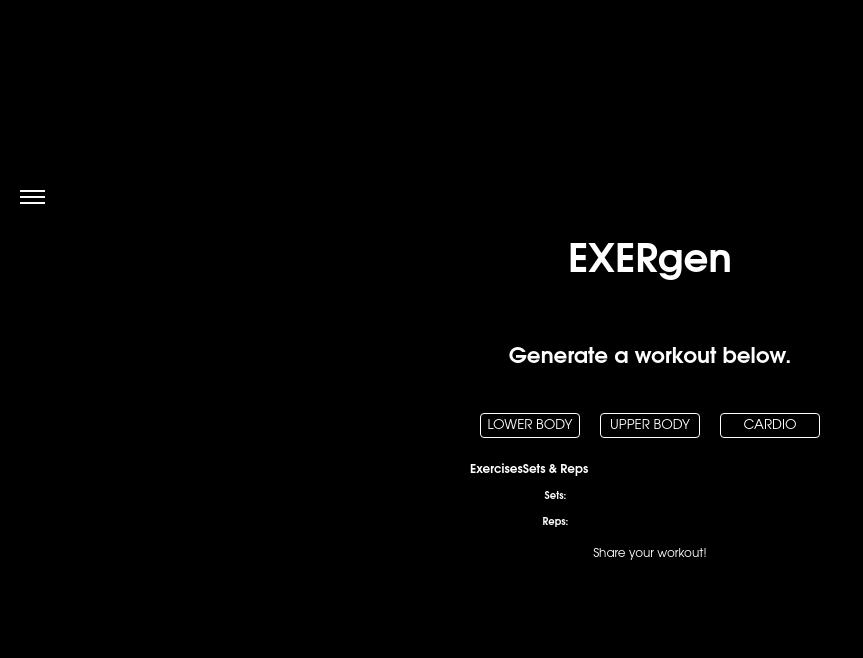
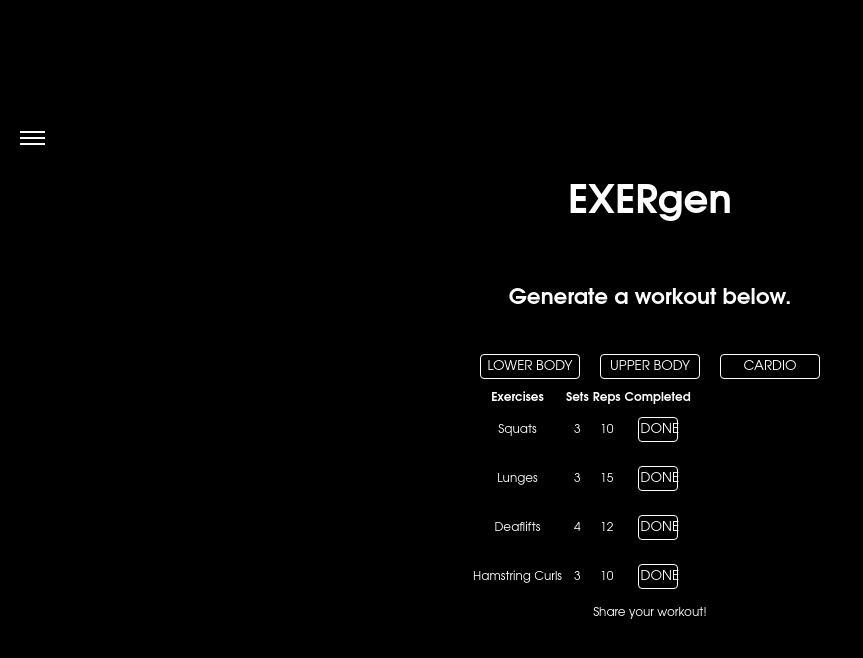
Before and after one commit to rebeccauranga/react-mini-project, a React (Create React App) app: page /workouts in a window 1280 px wide. Shown: the top 658 px of the page, without its empty margins (0-863 px from the left). Built offline with nearby package versions, Linux system fonts and the light colour scheme.

Commit message:
creates table skeleton

```diff
--- a/package.json
+++ b/package.json
@@ -3,7 +3,9 @@
   "version": "0.1.0",
   "private": true,
   "dependencies": {
+    "bootstrap": "^4.3.1",
     "react": "^16.8.6",
+    "react-bootstrap": "^1.0.0-beta.8",
     "react-dom": "^16.8.6",
     "react-router": "^5.0.0",
     "react-router-dom": "^5.0.0",
--- a/src/Components/LowerBodyExercises.js
+++ b/src/Components/LowerBodyExercises.js
@@ -1,4 +1,5 @@
 import React from 'react';
+import Table from 'react-bootstrap/Table';
 
 const lowerBodyExercises = ['Back Squats', 'Sumo Deadlifts', 'Goblet Squats', 'Romanian Deadlifts', 'Hip Thrusts', 'Jump Squats', 'Lunges', 'Curtsy Lunges', 'Split Squat', 'Front Squat', 'Step Ups', 'Hamstring Curls', 'Leg Extension', 'Leg Press', 'Reverse Lunges']
 
@@ -14,16 +15,73 @@ class LowerBodyExercises extends React.Component {
         console.log(this.props.exercises);
         return (
             <div>
-            <h4>Exercises</h4>
-               <ul className={this.state.class}>
-                {this.props.lowerExercises.map(ex => (
+            {/* <h4>Exercises</h4> */}
+            <Table striped bordered hover>
+                <thead>
+                    <tr>
+                    <th>Exercises</th>
+                    <th>Sets</th>
+                    <th>Reps</th>
+                    <th>Completed</th>
+                    </tr>
+                </thead>
+                <tbody>
+                            {/* {this.props.lowerExercises.map(ex => (
+                                lowerBodyExercises[ex]
+                            ))} */}
+                    <tr>
+                        {/* <td> {this.props.lowerExercises.map(ex => (
+                                lowerBodyExercises[ex]
+                            ))}</td>
+                        <td>3</td>
+                        <td>10</td>
+                        <td>
+                        <button className={"done"} onClick={this._changeTextState}>Done</button>
+                        </td> */}
+                        <td>Squats</td>
+                        <td>3</td>
+                        <td>10</td>
+                        <td>
+                        <button className={"done"} onClick={this._changeTextState}>Done</button>
+                        </td>
+                    </tr>
+                    <tr>
+                        <td> Lunges</td>
+                        <td>3</td>
+                        <td>15</td>
+                        <td>
+                        <button className={"done"} onClick={this._changeTextState}>Done</button>
+                        </td>
+                    </tr>
+                    <tr>
+                        <td> Deaflifts</td>
+                        <td>4</td>
+                        <td>12</td>
+                        <td>
+                        <button className={"done"} onClick={this._changeTextState}>Done</button>
+                        </td>
+                    </tr>
+                    <tr>
+                        <td> Hamstring Curls</td>
+                        <td>3</td>
+                        <td>10</td>
+                        <td>
+                        <button className={"done"} onClick={this._changeTextState}>Done</button>
+                        </td>
+                    </tr>
+                </tbody>
+            </Table>
+
+
+            {/* <ul className={this.state.class}>
+            {this.props.lowerExercises.map(ex => (
                     <li>
                     {lowerBodyExercises[ex]}
                     <button className={"done"} onClick={this._changeTextState}>Done</button>
                     </li>
 
                     ))}
-               </ul>
+               </ul> */}
 
 
             </div>
--- a/src/Components/UpperBodyExercises.js
+++ b/src/Components/UpperBodyExercises.js
@@ -5,6 +5,8 @@ const upperBodyExercises = ['Barbell Rows', 'Bicep Curls', 'Tricep Dips', 'Lat P
 function UpperBodyExercises(props) {
     return (
         <div>
+
+
              <ul>
             {props.upperExercises.map(ex => (
                 <li>{upperBodyExercises[ex]}
--- a/src/Components/WorkoutTypes.js
+++ b/src/Components/WorkoutTypes.js
@@ -3,7 +3,6 @@ import SetsAndReps from './SetsAndReps';
 import LowerBodyExercises from './LowerBodyExercises';
 import UpperBodyExercises from './UpperBodyExercises';
 import CardioExercises from './CardioExercises';
-
 
 
 class WorkoutTypes extends React.Component {
@@ -15,7 +14,7 @@ class WorkoutTypes extends React.Component {
             upperExercises: [],
             cardio: [],
             sets: '',
-            reps: ''
+            reps: '',
         }
     }
 
@@ -32,7 +31,7 @@ class WorkoutTypes extends React.Component {
                     <div className={"exAndSets"}>
 
                         <LowerBodyExercises lowerExercises={this.state.lowerExercises} />
-                        <SetsAndReps setNum={this.state.sets} repNum={this.state.reps}/>
+                        {/* <SetsAndReps setNum={this.state.sets} repNum={this.state.reps}/> */}
                         <UpperBodyExercises upperExercises={this.state.upperExercises}/>
                         <CardioExercises cardioExercises={this.state.cardio}/>
 
--- a/src/Routes/Workouts.js
+++ b/src/Routes/Workouts.js
@@ -35,6 +35,7 @@ function Workouts() {
         <h5>Generate a workout below.</h5>
 
 
+
         <div className="Components">
           <WorkoutTypes />
           <a href="https://ctt.ac/8wRC0" target="blank"> Share your workout! </a>
```
Also changed, not shown: 1 other file (tests, documents, lock files or other folders).
